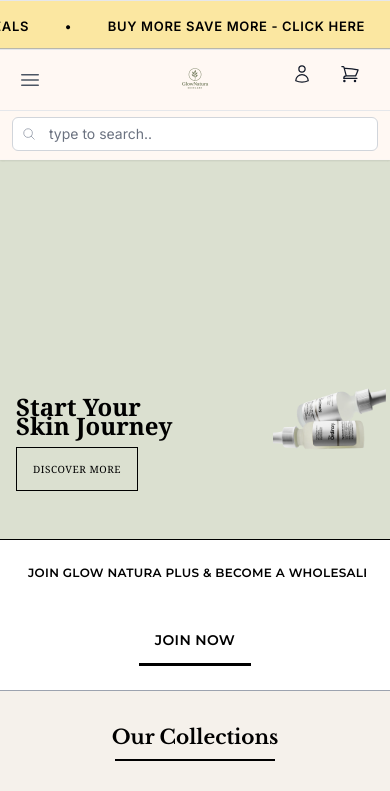
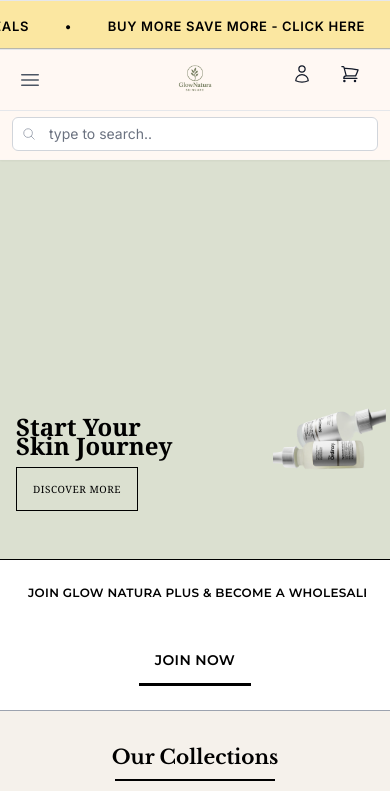
Before and after one commit to Appikedia200/glownatura, a Next.js app: page / in a window 390 px wide. Shown: the top 791 px of the page. Built offline with nearby package versions, Linux system fonts and the light colour scheme; a web font is replaced by a local one.

Commit message:
FIX: Use sticky (not fixed) header, increase mobile logo h-10 sm:h-12, remove !important mess

```diff
--- a/src/app/layout.tsx
+++ b/src/app/layout.tsx
@@ -118,29 +118,8 @@
       <body className={`${inter.className} antialiased min-h-screen bg-beauty-cream overflow-x-hidden`}>
         <div id="portal-root" />
 
-        {/* Global styles for fixed header */}
-        <style dangerouslySetInnerHTML={{__html: `
-          body > header {
-            position: fixed !important;
-            top: 0 !important;
-            left: 0 !important;
-            right: 0 !important;
-            width: 100% !important;
-            z-index: 9999 !important;
-            background-color: white !important;
-          }
-          body > main {
-            padding-top: 140px !important;
-          }
-          @media (min-width: 1024px) {
-            body > main {
-              padding-top: 200px !important;
-            }
-          }
-        `}} />
-
-        {/* FIXED HEADER CONTAINER - STAYS AT TOP ALWAYS */}
-        <header className="shadow-sm">
+        {/* STICKY HEADER - Stays at top while scrolling */}
+        <header className="sticky top-0 z-50 bg-white shadow-sm">
           <ScrollingPromoBar />
           <Header />
           <div className="hidden lg:block">
@@ -148,7 +127,7 @@
           </div>
         </header>
 
-        {/* MAIN CONTENT - padding-top = header height */}
+        {/* MAIN CONTENT - No padding needed with sticky */}
         <main>
           {children}
         </main>
--- a/src/components/Header.tsx
+++ b/src/components/Header.tsx
@@ -38,8 +38,8 @@
 
   return (
     <>
-      {/* HEADER - Professional Layout like Teeka4 (Fixed positioning handled by layout) */}
-      <header className="bg-[#FFF8F3] border-b border-gray-100/30 shadow-sm w-full">
+      {/* HEADER - Professional Layout like Teeka4 */}
+      <header className="bg-[#FFF8F3] border-b border-gray-100/30 w-full">
         {/* MOBILE & TABLET HEADER (below 992px - lg breakpoint) */}
         <div className="block lg:hidden bg-[#FFF8F3]">
           {/* Main Header Row - Compact for landscape, normal for portrait */}
@@ -53,15 +53,15 @@
               <Bars3Icon className="h-6 w-6" />
             </button>
 
-            {/* Center: Logo - Perfectly Centered, responsive size */}
+            {/* Center: Logo - Bigger and more visible on mobile */}
             <div className="absolute left-1/2 transform -translate-x-1/2">
               <a href="/" className="flex items-center">
                 <Image
                   src="/images/logo/glownatura-logo.png"
                   alt="Glow Natura Logo"
-                  width={120}
-                  height={39}
-                  className="h-8 w-auto object-contain"
+                  width={160}
+                  height={52}
+                  className="h-10 sm:h-12 w-auto object-contain"
                   priority
                 />
               </a>
```
Also changed, not shown: 12 other files (tests, documents, lock files or other folders).
